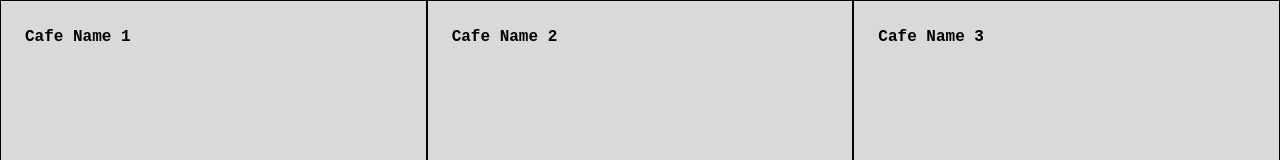
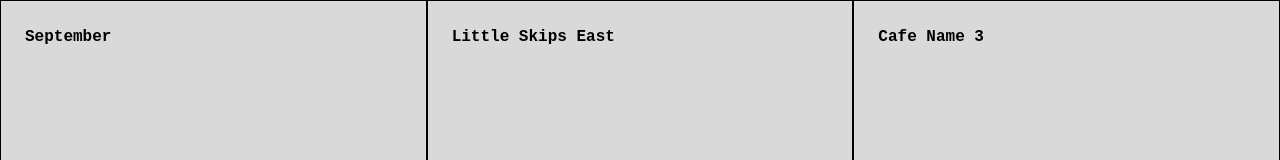
Before and after one commit to tlcottr/wifind, a Next.js app: page / in a window 1280 px wide. Shown: the top 160 px of the page. Built offline with nearby package versions, Linux system fonts and the light colour scheme.

Commit message:
push README

```diff
--- a/pages/index.tsx
+++ b/pages/index.tsx
@@ -8,33 +8,33 @@
   const gridItemsData = [
     {
       id: 1,
-      title: "Cafe Name 1",
-      cafeName: "Cafe Name 1",
+      title: "September",
+      address: "Cafe Name 1",
     },
     {
       id: 2,
-      title: "Cafe Name 2",
-      cafeName: "Cafe Name 2",
+      title: "Little Skips East",
+      address: "Cafe Name 2",
     },
     {
       id: 3,
       title: "Cafe Name 3",
-      cafeName: "Cafe Name 1",
+      address: "Cafe Name 1",
     },
     {
       id: 4,
       title: "Cafe Name 4",
-      cafeName: "Cafe Name 2",
+      address: "Cafe Name 2",
     },
     {
       id: 5,
       title: "Cafe Name 5",
-      cafeName: "Cafe Name 1",
+      address: "Cafe Name 1",
     },
     {
       id: 6,
       title: "Cafe Name 6",
-      cafeName: "Cafe Name 2",
+      address: "Cafe Name 2",
     },
   ];
 
```
Also changed, not shown: public/cover.png (added), 1 other file (tests, documents, lock files or other folders).
